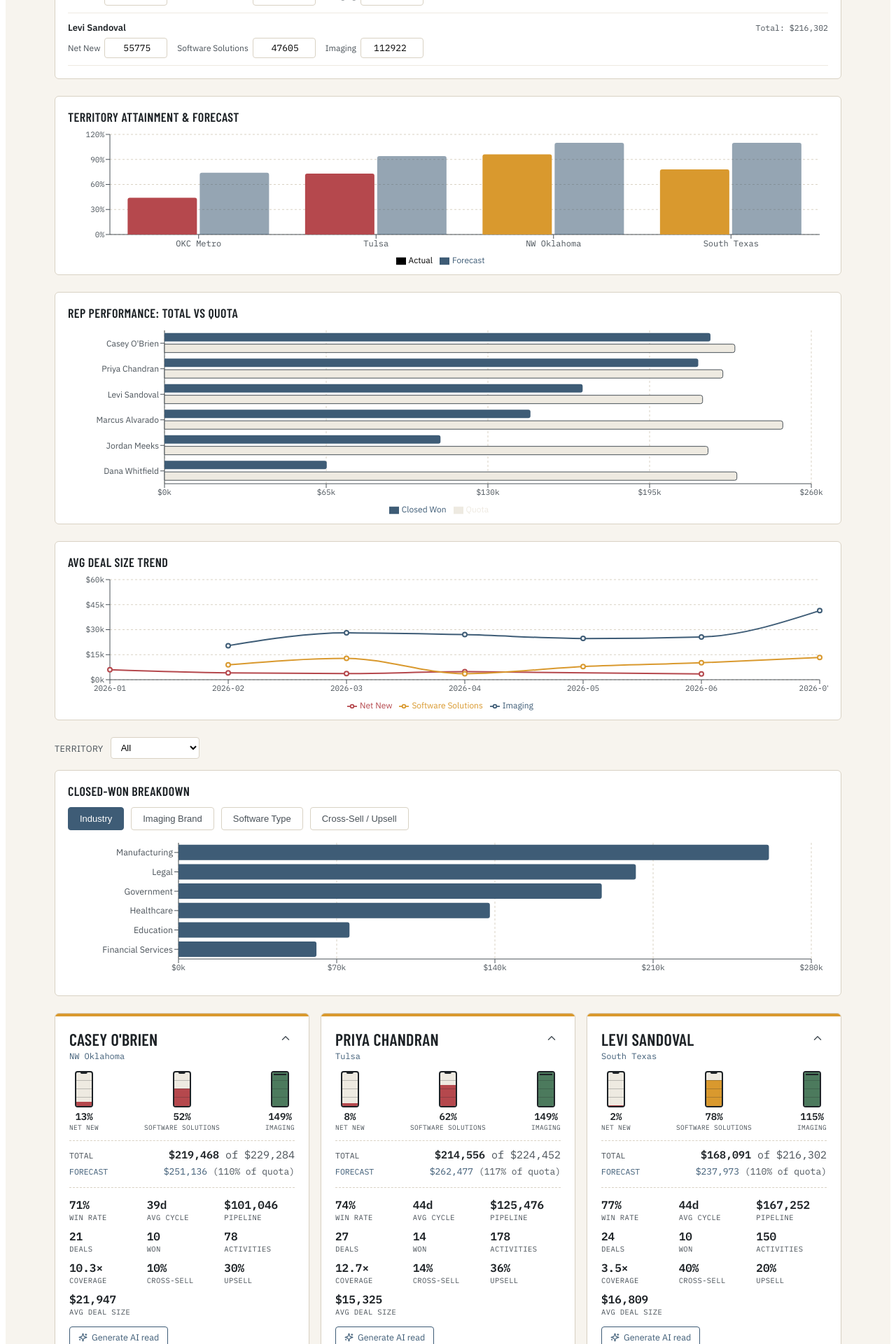
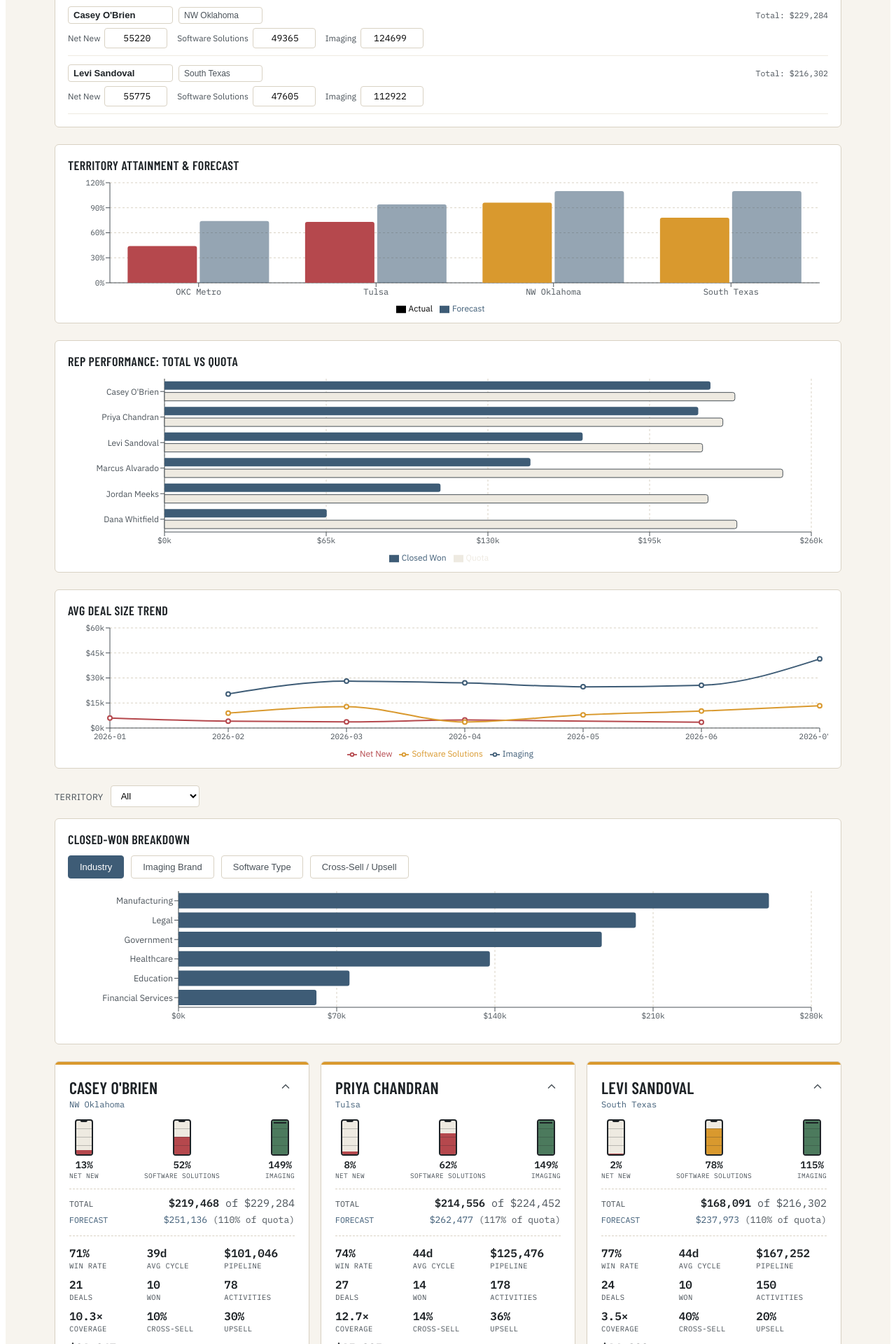
Before and after one commit to necker44/kpi-scorecard-generator, a React (Vite) app: page / in a window 1280 px wide. Shown: the part 760-2680 px from the top of the page at 70% size. Built offline with nearby package versions, Linux system fonts and the light colour scheme.

Commit message:
Add editable names, custome KPI overrides and cybersecurity software

```diff
--- a/src/App.jsx
+++ b/src/App.jsx
@@ -46,7 +46,7 @@ const REPS = [
 
 const INDUSTRIES = ["Healthcare", "Legal", "Education", "Manufacturing", "Government", "Financial Services"];
 const IMAGING_BRANDS = ["Canon", "Konica Minolta", "Kyocera", "Sharp", "Ricoh", "Xerox"];
-const SOFTWARE_TYPES = ["Document Management", "Print Management", "Workflow Automation", "ECM", "Managed IT / Cloud"];
+const SOFTWARE_TYPES = ["Document Management", "Print Management", "Workflow Automation", "ECM", "Managed IT / Cloud", "Cybersecurity"];
 const ACCOUNT_POOL = [
   "Meridian Health Partners", "Crestview Legal Group", "Lakeside School District",
   "Ironforge Manufacturing", "Prairie County Government", "Sable Financial Group",
@@ -505,8 +505,9 @@ function TonerGauge({ pct, label, compact = false }) {
 }
 
 // ---------- Scorecard ----------
-function Scorecard({ data, insight, onGenerateInsight, insightLoading }) {
+function Scorecard({ data, insight, onGenerateInsight, insightLoading, overrides, onSetOverride, onClearOverride }) {
   const [open, setOpen] = useState(true);
+  const ov = overrides || {};
   const attainmentColor =
     data.attainment == null ? COLORS.inkSoft : data.attainment >= 100 ? COLORS.green : data.attainment >= 75 ? COLORS.amber : COLORS.rust;
 
@@ -564,17 +565,18 @@ function Scorecard({ data, insight, onGenerateInsight, insightLoading }) {
         {open && (
           <>
             <div style={{ marginTop: 14, display: "grid", gridTemplateColumns: "1fr 1fr 1fr", gap: 10, borderTop: `1px dashed ${COLORS.line}`, paddingTop: 14 }}>
-              <Metric label="Win rate" value={fmtPct(data.winRate)} />
-              <Metric label="Avg cycle" value={data.avgCycle == null ? "—" : Math.round(data.avgCycle) + "d"} />
+              <EditableMetric label="Win rate" rawValue={ov.winRate != null ? ov.winRate : data.winRate} isOverride={ov.winRate != null} format={(v) => (v == null ? "—" : Math.round(v) + "%")} onSave={(v) => onSetOverride("winRate", v)} onClear={() => onClearOverride("winRate")} />
+              <EditableMetric label="Avg cycle" rawValue={ov.avgCycle != null ? ov.avgCycle : data.avgCycle} isOverride={ov.avgCycle != null} format={(v) => (v == null ? "—" : Math.round(v) + "d")} onSave={(v) => onSetOverride("avgCycle", v)} onClear={() => onClearOverride("avgCycle")} />
               <Metric label="Pipeline" value={fmtMoney(data.pipelineAmount)} />
-              <Metric label="Deals" value={data.dealCount} />
+              <EditableMetric label="Deals" rawValue={ov.dealCount != null ? ov.dealCount : data.dealCount} isOverride={ov.dealCount != null} format={(v) => (v == null ? "—" : Math.round(v))} onSave={(v) => onSetOverride("dealCount", v)} onClear={() => onClearOverride("dealCount")} />
               <Metric label="Won" value={data.wonCount} />
               <Metric label="Activities" value={data.activityTotal || "—"} />
               <Metric label="Coverage" value={data.coverage == null ? "Met" : data.coverage.toFixed(1) + "×"} />
-              <Metric label="Cross-sell" value={fmtPct(data.crossSellRate)} />
-              <Metric label="Upsell" value={fmtPct(data.upsellRate)} />
-              <Metric label="Avg deal size" value={fmtMoney(data.avgDealSize)} />
+              <EditableMetric label="Cross-sell" rawValue={ov.crossSellRate != null ? ov.crossSellRate : data.crossSellRate} isOverride={ov.crossSellRate != null} format={(v) => (v == null ? "—" : Math.round(v) + "%")} onSave={(v) => onSetOverride("crossSellRate", v)} onClear={() => onClearOverride("crossSellRate")} />
+              <EditableMetric label="Upsell" rawValue={ov.upsellRate != null ? ov.upsellRate : data.upsellRate} isOverride={ov.upsellRate != null} format={(v) => (v == null ? "—" : Math.round(v) + "%")} onSave={(v) => onSetOverride("upsellRate", v)} onClear={() => onClearOverride("upsellRate")} />
+              <EditableMetric label="Avg deal size" rawValue={ov.avgDealSize != null ? ov.avgDealSize : data.avgDealSize} isOverride={ov.avgDealSize != null} format={(v) => fmtMoney(v)} onSave={(v) => onSetOverride("avgDealSize", v)} onClear={() => onClearOverride("avgDealSize")} />
             </div>
+            <div style={{ fontSize: 10.5, color: COLORS.inkSoft, marginTop: 6 }}>Win rate, avg cycle, deals, cross-sell, upsell, and avg deal size are editable — click a value to type your own, clear the field to go back to the calculated number.</div>
 
             <div style={{ marginTop: 14 }}>
               {insight ? (
@@ -611,6 +613,51 @@ function Metric({ label, value }) {
   return (
     <div>
       <div style={{ fontFamily: "'IBM Plex Mono', monospace", fontSize: 16, fontWeight: 600, color: COLORS.ink }}>{value}</div>
+      <div style={{ fontFamily: "'IBM Plex Mono', monospace", fontSize: 10.5, color: COLORS.inkSoft, letterSpacing: 0.4, textTransform: "uppercase", marginTop: 1 }}>{label}</div>
+    </div>
+  );
+}
+
+// A metric tile that's click-to-edit: click the value, type a custom number, blur/Enter to save.
+// Clearing the field back to blank removes the override and reverts to the calculated value.
+function EditableMetric({ label, rawValue, isOverride, format, onSave, onClear }) {
+  const [editing, setEditing] = useState(false);
+
+  const commit = (e) => {
+    const v = e.target.value.trim();
+    if (v === "") onClear();
+    else {
+      const parsed = parseFloat(v);
+      if (!isNaN(parsed)) onSave(parsed);
+    }
+    setEditing(false);
+  };
+
+  if (editing) {
+    return (
+      <div>
+        <input
+          type="number"
+          autoFocus
+          defaultValue={rawValue ?? ""}
+          onBlur={commit}
+          onKeyDown={(e) => {
+            if (e.key === "Enter") e.target.blur();
+            if (e.key === "Escape") setEditing(false);
+          }}
+          style={{ width: "100%", fontFamily: "'IBM Plex Mono', monospace", fontSize: 14, border: `1px solid ${COLORS.steel}`, borderRadius: 4, padding: "3px 5px" }}
+        />
+        <div style={{ fontFamily: "'IBM Plex Mono', monospace", fontSize: 10.5, color: COLORS.inkSoft, letterSpacing: 0.4, textTransform: "uppercase", marginTop: 1 }}>{label}</div>
+      </div>
+    );
+  }
+
+  return (
+    <div onClick={() => setEditing(true)} style={{ cursor: "pointer" }} title="Click to enter a custom value">
+      <div style={{ fontFamily: "'IBM Plex Mono', monospace", fontSize: 16, fontWeight: 600, color: isOverride ? COLORS.steel : COLORS.ink, display: "flex", alignItems: "center", gap: 5 }}>
+        {format(rawValue)}
+        {isOverride && <span style={{ width: 5, height: 5, borderRadius: "50%", background: COLORS.amber, display: "inline-block" }} title="Custom value" />}
+      </div>
       <div style={{ fontFamily: "'IBM Plex Mono', monospace", fontSize: 10.5, color: COLORS.inkSoft, letterSpacing: 0.4, textTransform: "uppercase", marginTop: 1 }}>{label}</div>
     </div>
   );
@@ -664,6 +711,8 @@ function saveToLocalStorage(state) {
       activities: state.activities,
       manualDeals: serializeDeals(state.manualDeals || []),
       manualRoster: state.manualRoster || [],
+      mockRoster: state.mockRoster || [],
+      metricOverrides: state.metricOverrides || {},
     };
     window.localStorage.setItem(STORAGE_KEY, JSON.stringify(serializable));
   } catch (e) {
@@ -679,6 +728,8 @@ function loadFromLocalStorage() {
     parsed.deals = deserializeDeals(parsed.deals);
     parsed.manualDeals = deserializeDeals(parsed.manualDeals);
     parsed.manualRoster = parsed.manualRoster || [];
+    parsed.mockRoster = parsed.mockRoster || null;
+    parsed.metricOverrides = parsed.metricOverrides || {};
     return parsed;
   } catch (e) {
     console.warn("Couldn't load saved scorecard data:", e);
@@ -953,12 +1004,15 @@ export default function App() {
   const saved = useMemo(() => loadFromLocalStorage(), []);
   const [source, setSource] = useState(saved?.source ?? "mock");
   const mockData = useMemo(() => generateMockData(), []);
+  const initialMockRoster = useMemo(() => REPS.map((r) => ({ originalName: r.name, displayName: r.name, territory: r.territory })), []);
+  const [mockRoster, setMockRoster] = useState(saved?.mockRoster ?? initialMockRoster);
   const [uploadedDeals, setUploadedDeals] = useState(saved?.deals ?? []);
   const [uploadedActivities, setUploadedActivities] = useState(saved?.activities ?? []);
   const [fileNames, setFileNames] = useState(saved?.fileNames ?? []);
   const [manualRoster, setManualRoster] = useState(saved?.manualRoster ?? []);
   const [manualDeals, setManualDeals] = useState(saved?.manualDeals ?? []);
   const [quotas, setQuotas] = useState(saved?.quotas ?? mockData.quotas);
+  const [metricOverrides, setMetricOverrides] = useState(saved?.metricOverrides ?? {});
   const [parsing, setParsing] = useState(false);
   const [error, setError] = useState(null);
   const [insights, setInsights] = useState(saved?.insights ?? {});
@@ -969,22 +1023,84 @@ export default function App() {
   const [showKeyInput, setShowKeyInput] = useState(false);
   const [justSaved, setJustSaved] = useState(false);
 
-  const deals = source === "mock" ? mockData.deals : source === "upload" ? uploadedDeals : manualDeals;
-  const activities = source === "mock" ? mockData.activities : source === "upload" ? uploadedActivities : [];
+  // Mock deals/activities carry their original generated rep names — remap them through
+  // mockRoster so renaming a mock rep doesn't require regenerating the dataset.
+  const mockDeals = useMemo(() => {
+    const nameMap = {}, territoryMap = {};
+    mockRoster.forEach((r) => { nameMap[r.originalName] = r.displayName; territoryMap[r.originalName] = r.territory; });
+    return mockData.deals.map((d) => ({ ...d, rep: nameMap[d.rep] ?? d.rep, territory: territoryMap[d.rep] ?? d.territory }));
+  }, [mockData, mockRoster]);
+  const mockActivities = useMemo(() => {
+    const nameMap = {};
+    mockRoster.forEach((r) => { nameMap[r.originalName] = r.displayName; });
+    return mockData.activities.map((a) => ({ ...a, rep: nameMap[a.rep] ?? a.rep }));
+  }, [mockData, mockRoster]);
+
+  const deals = source === "mock" ? mockDeals : source === "upload" ? uploadedDeals : manualDeals;
+  const activities = source === "mock" ? mockActivities : source === "upload" ? uploadedActivities : [];
   const roster = source === "manual" ? manualRoster : [];
 
+  // Renaming/re-territorying works the same way regardless of which data source is active.
+  const renameRepGlobal = (oldName, newName) => {
+    if (!newName || newName === oldName) return;
+    if (source === "mock") {
+      setMockRoster((r) => r.map((x) => (x.displayName === oldName ? { ...x, displayName: newName } : x)));
+    } else if (source === "upload") {
+      setUploadedDeals((d) => d.map((deal) => (deal.rep === oldName ? { ...deal, rep: newName } : deal)));
+      setUploadedActivities((a) => a.map((act) => (act.rep === oldName ? { ...act, rep: newName } : act)));
+    } else if (source === "manual") {
+      setManualRoster((r) => r.map((x) => (x.name === oldName ? { ...x, name: newName } : x)));
+      setManualDeals((d) => d.map((deal) => (deal.rep === oldName ? { ...deal, rep: newName } : deal)));
+    }
+    setQuotas((q) => {
+      const next = { ...q };
+      if (next[oldName]) { next[newName] = next[oldName]; delete next[oldName]; }
+      return next;
+    });
+    setMetricOverrides((o) => {
+      if (!o[oldName]) return o;
+      const next = { ...o };
+      next[newName] = next[oldName];
+      delete next[oldName];
+      return next;
+    });
+  };
+
+  const updateTerritoryGlobal = (repName, territory) => {
+    if (source === "mock") {
+      setMockRoster((r) => r.map((x) => (x.displayName === repName ? { ...x, territory } : x)));
+    } else if (source === "upload") {
+      setUploadedDeals((d) => d.map((deal) => (deal.rep === repName ? { ...deal, territory } : deal)));
+    } else if (source === "manual") {
+      setManualRoster((r) => r.map((x) => (x.name === repName ? { ...x, territory } : x)));
+      setManualDeals((d) => d.map((deal) => (deal.rep === repName ? { ...deal, territory } : deal)));
+    }
+  };
+
+  const setMetricOverride = (repName, field, value) => {
+    setMetricOverrides((o) => ({ ...o, [repName]: { ...(o[repName] || {}), [field]: value } }));
+  };
+  const clearMetricOverride = (repName, field) => {
+    setMetricOverrides((o) => {
+      if (!o[repName]) return o;
+      const next = { ...o, [repName]: { ...o[repName] } };
+      delete next[repName][field];
+      return next;
+    });
+  };
+
   React.useEffect(() => {
-    if (source === "mock" && uploadedDeals.length === 0 && manualDeals.length === 0 && manualRoster.length === 0 && Object.keys(insights).length === 0) return;
+    if (source === "mock" && uploadedDeals.length === 0 && manualDeals.length === 0 && manualRoster.length === 0 && Object.keys(insights).length === 0 && Object.keys(metricOverrides).length === 0) return;
     saveToLocalStorage({
       source, quotas, fileNames, insights,
       deals: uploadedDeals, activities: uploadedActivities,
-      manualDeals, manualRoster,
+      manualDeals, manualRoster, mockRoster, metricOverrides,
     });
     setJustSaved(true);
     const t = setTimeout(() => setJustSaved(false), 1500);
     return () => clearTimeout(t);
     // eslint-disable-next-line react-hooks/exhaustive-deps
-  }, [source, quotas, fileNames, insights, uploadedDeals, uploadedActivities, manualDeals, manualRoster]);
+  }, [source, quotas, fileNames, insights, uploadedDeals, uploadedActivities, manualDeals, manualRoster, mockRoster, metricOverrides]);
 
   const { byRep, territories } = useMemo(() => computeKPIs(deals, activities, quotas, roster), [deals, activities, quotas, roster]);
 
@@ -992,6 +1108,7 @@ export default function App() {
 
   const filteredDeals = useMemo(
     () => (territoryFilter === "All" ? deals : deals.filter((d) => d.territory === territoryFilter)),
+
     [deals, territoryFilter]
   );
 
@@ -1050,12 +1167,22 @@ export default function App() {
     // Don't wipe local storage entirely — manual entry data should survive clearing an upload.
   };
 
-  const generateInsight = async (rep) => {
+  const generateInsight = async (repRaw) => {
     if (!apiKey) {
       setShowKeyInput(true);
       return;
     }
-    setInsightLoading((s) => ({ ...s, [rep.rep]: true }));
+    const ov = metricOverrides[repRaw.rep] || {};
+    const rep = {
+      ...repRaw,
+      winRate: ov.winRate != null ? ov.winRate : repRaw.winRate,
+      avgCycle: ov.avgCycle != null ? ov.avgCycle : repRaw.avgCycle,
+      dealCount: ov.dealCount != null ? ov.dealCount : repRaw.dealCount,
+      crossSellRate: ov.crossSellRate != null ? ov.crossSellRate : repRaw.crossSellRate,
+      upsellRate: ov.upsellRate != null ? ov.upsellRate : repRaw.upsellRate,
+      avgDealSize: ov.avgDealSize != null ? ov.avgDealSize : repRaw.avgDealSize,
+    };
+    setInsightLoading((s) => ({ ...s, [repRaw.rep]: true }));
     try {
       const catLines = CATEGORIES.map(({ key, label }) => {
         const c = rep.categories[key];
@@ -1246,9 +1373,10 @@ Activity count this period: ${rep.activityTotal || "unknown"}`;
 
         {/* Quota editor */}
         <div className="no-print" style={{ background: "#FFFFFF", border: `1px solid ${COLORS.line}`, borderRadius: 6, padding: 18, marginBottom: 24 }}>
-          <div style={{ fontFamily: "'Barlow Condensed', sans-serif", fontSize: 18, fontWeight: 600, textTransform: "uppercase", letterSpacing: 0.4, color: COLORS.ink, marginBottom: 10 }}>
-            Quotas
+          <div style={{ fontFamily: "'Barlow Condensed', sans-serif", fontSize: 18, fontWeight: 600, textTransform: "uppercase", letterSpacing: 0.4, color: COLORS.ink, marginBottom: 4 }}>
+            Reps &amp; Quotas
           </div>
+          <div style={{ fontSize: 11.5, color: COLORS.inkSoft, marginBottom: 12 }}>Click a name or territory to edit it — works for mock, uploaded, and manual reps alike.</div>
           <div style={{ display: "flex", flexDirection: "column", gap: 12 }}>
             {Object.keys(byRep).length === 0 && <div style={{ color: COLORS.inkSoft, fontSize: 13 }}>No reps loaded yet.</div>}
             {Object.values(byRep).map((r) => {
@@ -1256,8 +1384,23 @@ Activity count this period: ${rep.activityTotal || "unknown"}`;
               const total = CATEGORIES.reduce((s, { key }) => s + (repQuotas[key] || 0), 0);
               return (
                 <div key={r.rep} style={{ borderBottom: `1px solid ${COLORS.paperDim}`, paddingBottom: 10 }}>
-                  <div style={{ display: "flex", justifyContent: "space-between", alignItems: "baseline", marginBottom: 6 }}>
-                    <span style={{ fontSize: 13, fontWeight: 600, color: COLORS.ink }}>{r.rep}</span>
+                  <div style={{ display: "flex", justifyContent: "space-between", alignItems: "center", marginBottom: 6, gap: 10, flexWrap: "wrap" }}>
+                    <div style={{ display: "flex", gap: 8, alignItems: "center", flexWrap: "wrap" }}>
+                      <input
+                        defaultValue={r.rep}
+                        onBlur={(e) => { const v = e.target.value.trim(); if (v) renameRepGlobal(r.rep, v); }}
+                        onKeyDown={(e) => { if (e.key === "Enter") e.target.blur(); }}
+                        style={{ fontSize: 13, fontWeight: 600, color: COLORS.ink, border: `1px solid ${COLORS.line}`, borderRadius: 4, padding: "4px 7px", width: 150 }}
+                        title="Click to rename this rep"
+                      />
+                      <input
+                        defaultValue={r.territory}
+                        onBlur={(e) => updateTerritoryGlobal(r.rep, e.target.value.trim())}
+                        onKeyDown={(e) => { if (e.key === "Enter") e.target.blur(); }}
+                        placeholder="Territory"
+                        style={{ fontSize: 12, color: COLORS.inkSoft, border: `1px solid ${COLORS.line}`, borderRadius: 4, padding: "4px 7px", width: 120 }}
+                      />
+                    </div>
                     <span style={{ fontSize: 11.5, fontFamily: "'IBM Plex Mono', monospace", color: COLORS.inkSoft }}>Total: {fmtMoney(total)}</span>
                   </div>
                   <div style={{ display: "flex", gap: 14, flexWrap: "wrap" }}>
@@ -1390,6 +1533,9 @@ Activity count this period: ${rep.activityTotal || "unknown"}`;
               insight={insights[r.rep]}
               insightLoading={insightLoading[r.rep]}
               onGenerateInsight={() => generateInsight(r)}
+              overrides={metricOverrides[r.rep]}
+              onSetOverride={(field, value) => setMetricOverride(r.rep, field, value)}
+              onClearOverride={(field) => clearMetricOverride(r.rep, field)}
             />
           ))}
           {repList.length === 0 && (
```
Also changed, not shown: 1 other file (tests, documents, lock files or other folders).
